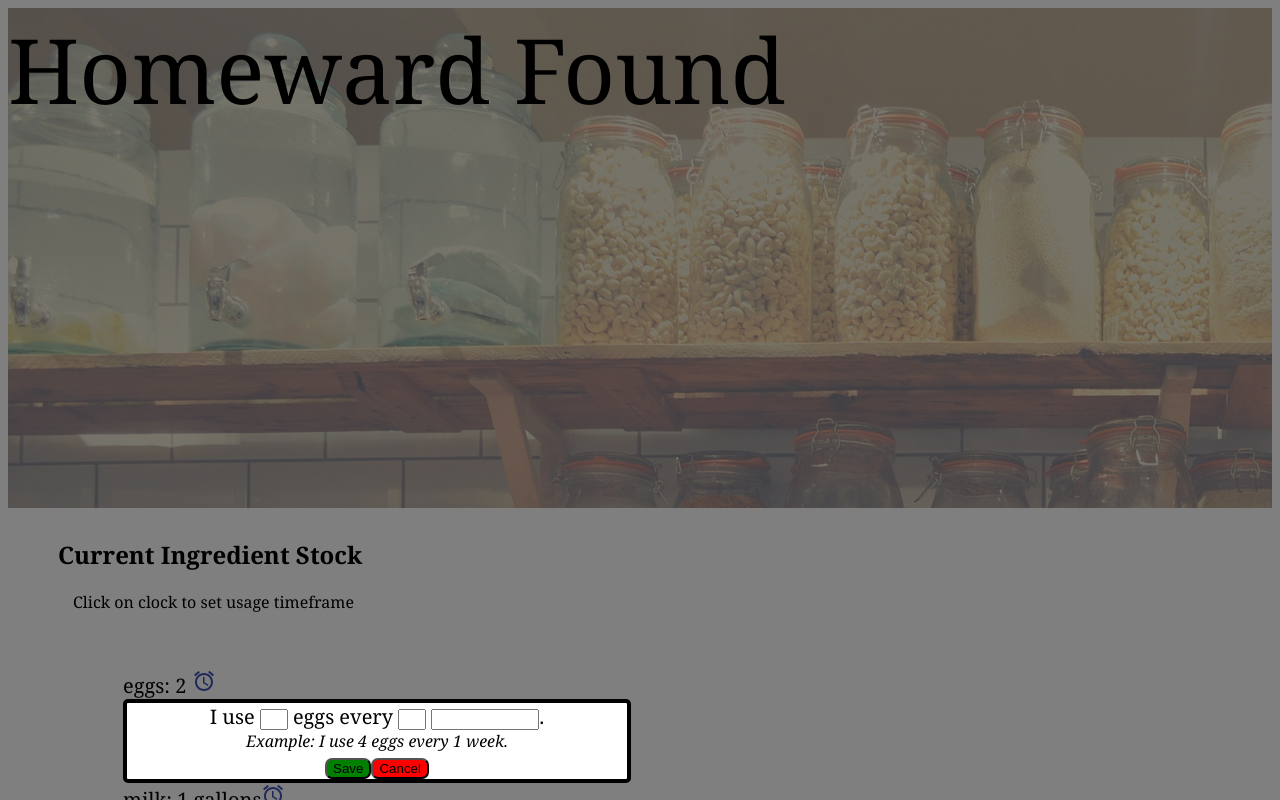
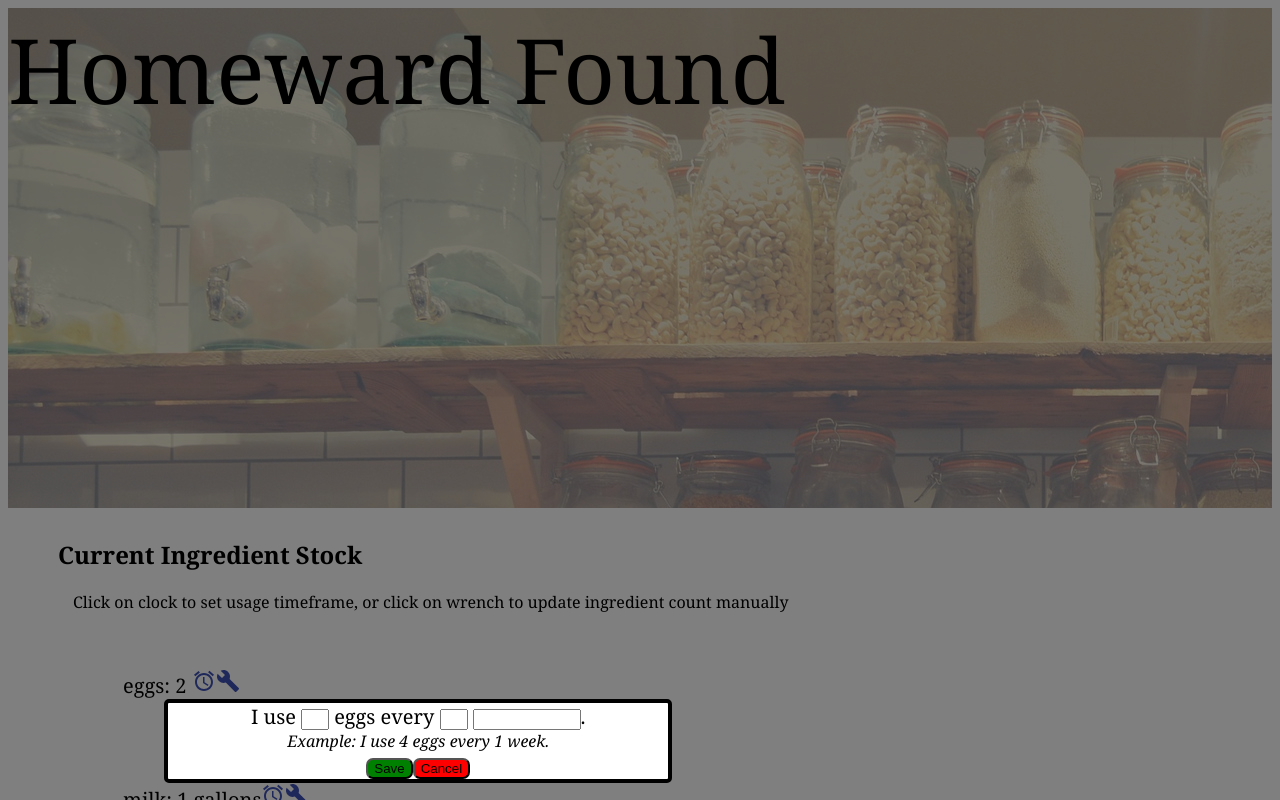
Before and after one commit to JRedmon1698/Homeward-Found, a React app: page / in a window 1280 px wide. Both pictures are taken after a click on the icon 203 px from the left and 680 px from the top of the page. Shown: the top 800 px of the page. Built offline with nearby package versions, Linux system fonts and the light colour scheme; no server answers; the HTML template or start-up script is replaced by a standard one.

Commit message:
update manually modal progress

```diff
--- a/client/src/components/Ingredient.jsx
+++ b/client/src/components/Ingredient.jsx
@@ -1,22 +1,26 @@
 import React, { useState } from 'react';
 import AccessAlarmsSharpIcon from '@material-ui/icons/AccessAlarmsSharp';
+import BuildIcon from '@material-ui/icons/Build';
 import SetTimeModal from './SetTimeModal.jsx';
 import styled from 'styled-components';
 
 const Ingredient = ({ ingredient, updateIngredientTimeLine }) => {
-  const [showModal, setShowModal] = useState(false);
+  const [showTimeModal, setShowTimeModal] = useState(false);
 
     return (
       <div>
         <span>
           {ingredient.name}: {ingredient.amount} {ingredient.measure}
           <AccessAlarmsSharpIcon color='primary' onClick={() => {
-            setShowModal(true);
+            setShowTimeModal(true);
           }}></AccessAlarmsSharpIcon>
+          <BuildIcon color='primary' onClick={() => {
+
+          }}></BuildIcon>
         </span>
-        <SetTimeModal ingredient={ingredient} showModal={showModal}
-        setShowModal={setShowModal} updateIngredientTimeLine={updateIngredientTimeLine} />
-        {showModal ? <PageMask /> : null}
+        <SetTimeModal ingredient={ingredient} showTimeModal={showTimeModal}
+        setShowTimeModal={setShowTimeModal} updateIngredientTimeLine={updateIngredientTimeLine} />
+        {showTimeModal ? <PageMask /> : null}
       </div>
     )
 }
--- a/client/src/components/IngredientList.jsx
+++ b/client/src/components/IngredientList.jsx
@@ -3,7 +3,6 @@ import PropTypes from 'prop-types';
 import styled from 'styled-components';
 import Ingredient from './Ingredient.jsx';
 import shelves from '../images/emptyshelves.png';
-
 
 function IngredientList({ availIngredients, saveNewIngredient, updateIngredientTimeLine }) {
   const [newIngredientName, setNewIngredientName] = useState('');
@@ -36,7 +35,8 @@ function IngredientList({ availIngredients, saveNewIngredient, updateIngredientT
       Current Ingredient Stock
       </h2>
       <ClockParagraph>
-        <p>Click on clock to set usage timeframe</p>
+        <p>Click on clock to set usage timeframe,
+          or click on wrench to update ingredient count manually</p>
       </ClockParagraph>
       </AvailableTitle>
       <AvailableIngredientsWrapper>
--- a/client/src/components/SetTimeModal.jsx
+++ b/client/src/components/SetTimeModal.jsx
@@ -2,17 +2,13 @@ import React, { useState } from 'react';
 import styled from 'styled-components';
 
 const SetTimeModal = ({
-  ingredient, showModal, setShowModal, updateIngredientTimeLine
+  ingredient, showTimeModal, setShowTimeModal, updateIngredientTimeLine
 }) => {
   const [ingredientNumber, setIngredientNumber] = useState(null);
   const [newQualifier, setNewQualifier] = useState(null);
   const [newAmount, setNewAmount] = useState(null);
 
-  const test = () => {
-    console.log(ingredient);
-  }
-
-  if (!showModal) {
+  if (!showTimeModal) {
     return null;
   }
   return (
@@ -30,10 +26,9 @@ const SetTimeModal = ({
         </Example>
         <Save onClick={() => {
           updateIngredientTimeLine(ingredient._id, newQualifier, newAmount);
-          test();
-          setShowModal(false);
+          setShowTimeModal(false);
         }}>Save</Save> <Cancel onClick={() => {
-          setShowModal(false);
+          setShowTimeModal(false);
         }}>Cancel</Cancel>
       </Modal>
     </div>
```
Also changed, not shown: client/src/components/ManualUpdateModal.jsx (added, +10 -0 lines), client/src/components/Recipe.jsx (deleted, +0 -9 lines), 1 other file (tests, documents, lock files or other folders).
